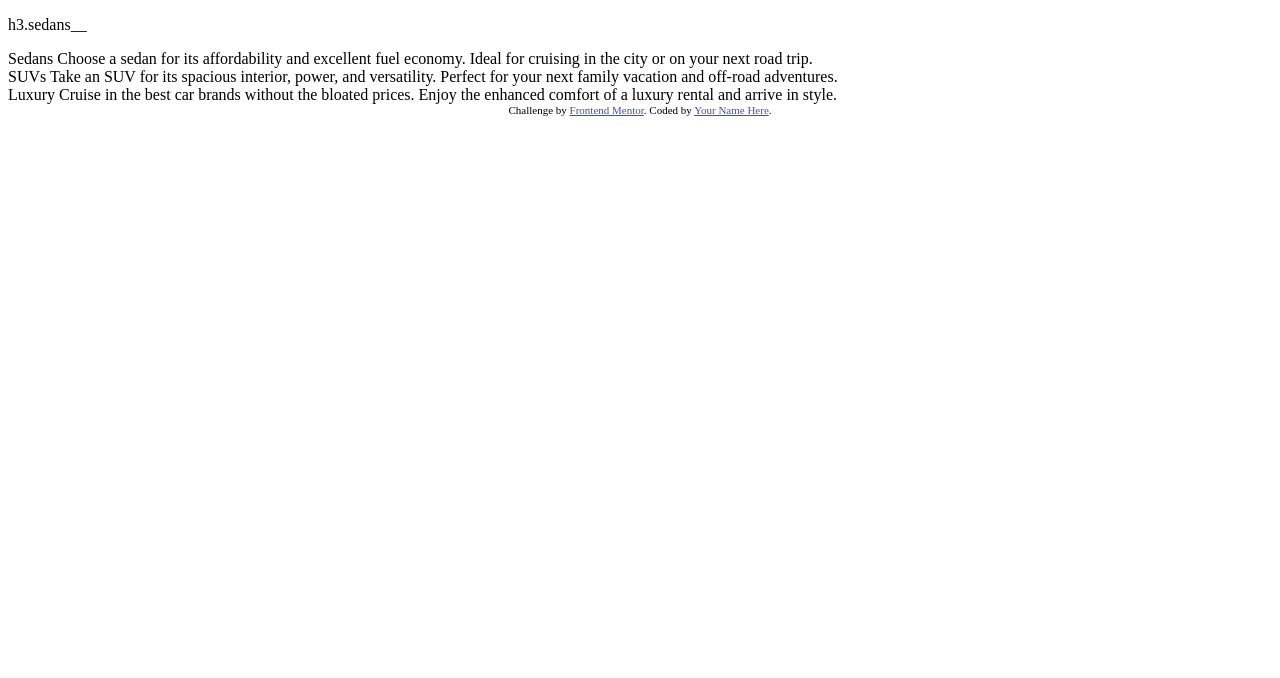
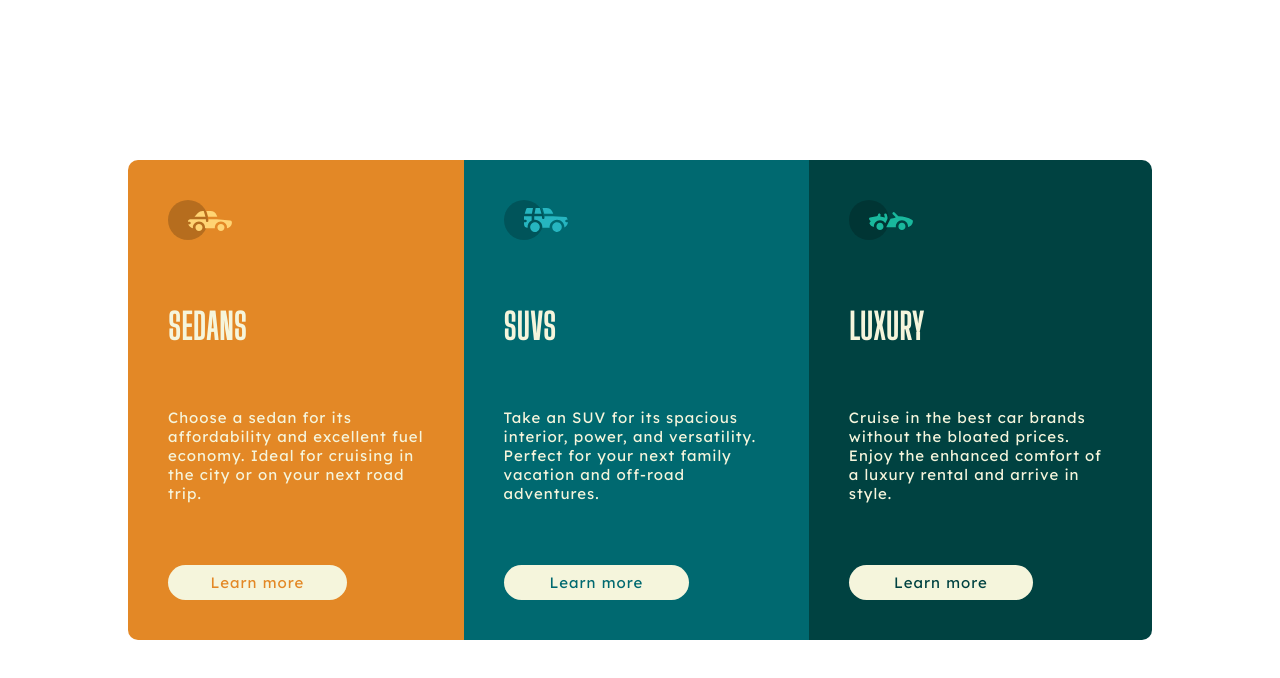
Before and after one commit to VILLALBA-22/mentor, a plain HTML site: page index.html in a window 1280 px wide. Drawn offline with nearby package versions, Linux system fonts and the light colour scheme.

Commit message:
end of page

```diff
--- /dev/null
+++ b/index.css
@@ -0,0 +1,124 @@
+:root{
+    --orange: hsl(31, 77%, 52%);
+    --Darkcyan: hsl(184, 100%, 22%);
+    --Verydarkcyan: hsl(179, 100%, 13%)
+}
+*{
+    margin: 0;
+    padding: 0;
+    box-sizing: border-box;
+    letter-spacing: 1px;
+}
+
+.body{
+    padding: 30% 8%;
+    display: flex;
+    flex-direction: column;
+    font-family: "Lexend Deca";
+    font-size: 15px;
+}
+
+
+.body > div{
+    color: beige;
+}
+
+
+h3{
+    font-family: 'Big Shoulders Display', cursive;;
+    color: beige;
+    font-weight: 700;
+    font-size: 35px;
+}
+
+.sedans{
+    border-top-left-radius: 10px;
+    border-top-right-radius: 10px;
+}
+
+.sedans, .suv, .lixury{
+    background: var(--orange);
+    display: flex;
+    flex-direction: column;
+    justify-content: space-between;
+    padding: 40px;
+    height: 350px;
+}
+
+.suv{
+    background: var(--Darkcyan);
+}
+
+.lixury{
+    background: var(--Verydarkcyan);
+    border-bottom-left-radius: 10px;
+    border-bottom-right-radius: 10px;
+}
+
+.learn{
+    width: 70%;
+    height: 35px;
+    border-radius: 20px;
+    display: flex;
+    justify-content: center;
+    align-items: center;
+    background: beige;
+}
+
+.sedanslearn:hover{
+    background: var(--orange);
+    color: beige;
+    border: solid 2px beige;
+}
+
+.suvlearn:hover{
+    background: var(--Darkcyan);
+    color: beige;
+    border: solid 2px beige;
+
+}
+
+.lixurylearn:hover{
+    background: var(--Verydarkcyan);
+    color: beige;
+    border: solid 2px beige;
+}
+
+.sedanslearn{
+    color: var(--orange);
+}
+
+.suvlearn{
+    color: var(--Darkcyan);
+}
+
+.lixurylearn{
+    color: var(--Verydarkcyan);
+}
+
+.attribution { font-size: 11px; text-align: center; color: rgb(90, 52, 177);}
+.attribution a { color: hsl(228, 45%, 44%); }
+
+
+@media screen and (min-width: 1000px){
+    .body{
+        padding: 20vh 10%;
+        flex-direction: row;
+        height: 100vh;
+    }
+
+
+    .sedans{
+        height: 100%;
+        border-radius: 10px 0 0 10px;
+    }
+
+    .lixury{
+        height: 100%;
+        border-radius: 0 10px 10px 0;
+    }
+
+    .suv{
+        height: 100%;
+    }
+}
--- a/index.html
+++ b/index.html
@@ -4,40 +4,46 @@
   <meta charset="UTF-8">
   <meta name="viewport" content="width=device-width, initial-scale=1.0"> <!-- displays site properly based on user's device -->
   <link rel="preconnect" href="https://fonts.gstatic.com">
-  <link rel="preconnect" href="https://fonts.gstatic.com">
   <link href="https://fonts.googleapis.com/css2?family=Big+Shoulders+Display&family=Lexend+Deca&display=swap" rel="stylesheet">
   <link rel="icon" type="image/png" sizes="32x32" href="./images/favicon-32x32.png">
   <link rel="stylesheet" href="https://cdnjs.cloudflare.com/ajax/libs/animate.css/4.1.1/animate.min.css"/>
+  <link rel="stylesheet" href="index.css">
+  <title>3-column preview card component</title>
 
-  <title>Frontend Mentor | 3-column preview card component</title>
-
-  <!-- Feel free to remove these styles or customise in your own stylesheet 👍 -->
-  <style>
-    .attribution { font-size: 11px; text-align: center; }
-    .attribution a { color: hsl(228, 45%, 44%); }
-  </style>
 </head>
-<p></p>
-<body>
+<body class="body">
   <div class="sedans">
-    <p class="animate__wobble">h3.sedans__</p>
-    Sedans
+    <div>
+      <img src="/images/icon-sedans.svg" alt="Icono de sedan">
+    </div>
+    <h3 class="sedans_title">SEDANS</h3>
+    <p class="sedans_p">
       Choose a sedan for its affordability and excellent fuel economy. Ideal for cruising in the city
       or on your next road trip.
+    </p>
+    <p class="sedanslearn learn">Learn more</p>
   </div>
   <div class="suv">
-  SUVs
+    <div>
+      <img src="/images/icon-suvs.svg" alt="Icono de SUV">
+    </div>
+    <h3 class="suv_title">SUVS</h3>
+    <p class="suv_p">
       Take an SUV for its spacious interior, power, and versatility. Perfect for your next family vacation
       and off-road adventures.
+    </p>
+    <p class="suvlearn learn">Learn more</p>
   </div>
   <div class="lixury">
-  Luxury
+    <div>
+      <img src="/images/icon-luxury.svg" alt="Icono de Luxury">
+    </div>
+    <h3 class="lixury_title"> LUXURY</h3>
+    <p class="lixury_p">
       Cruise in the best car brands without the bloated prices. Enjoy the enhanced comfort of a luxury
       rental and arrive in style.
-  </div>
-  <div class="attribution">
-    Challenge by <a href="https://www.frontendmentor.io?ref=challenge" target="_blank">Frontend Mentor</a>.
-    Coded by <a href="#">Your Name Here</a>.
+    </p>
+    <p class="lixurylearn learn">Learn more</p>
   </div>
 </body>
 </html>
```
Lines whose indentation alone changed are shown as unchanged.
